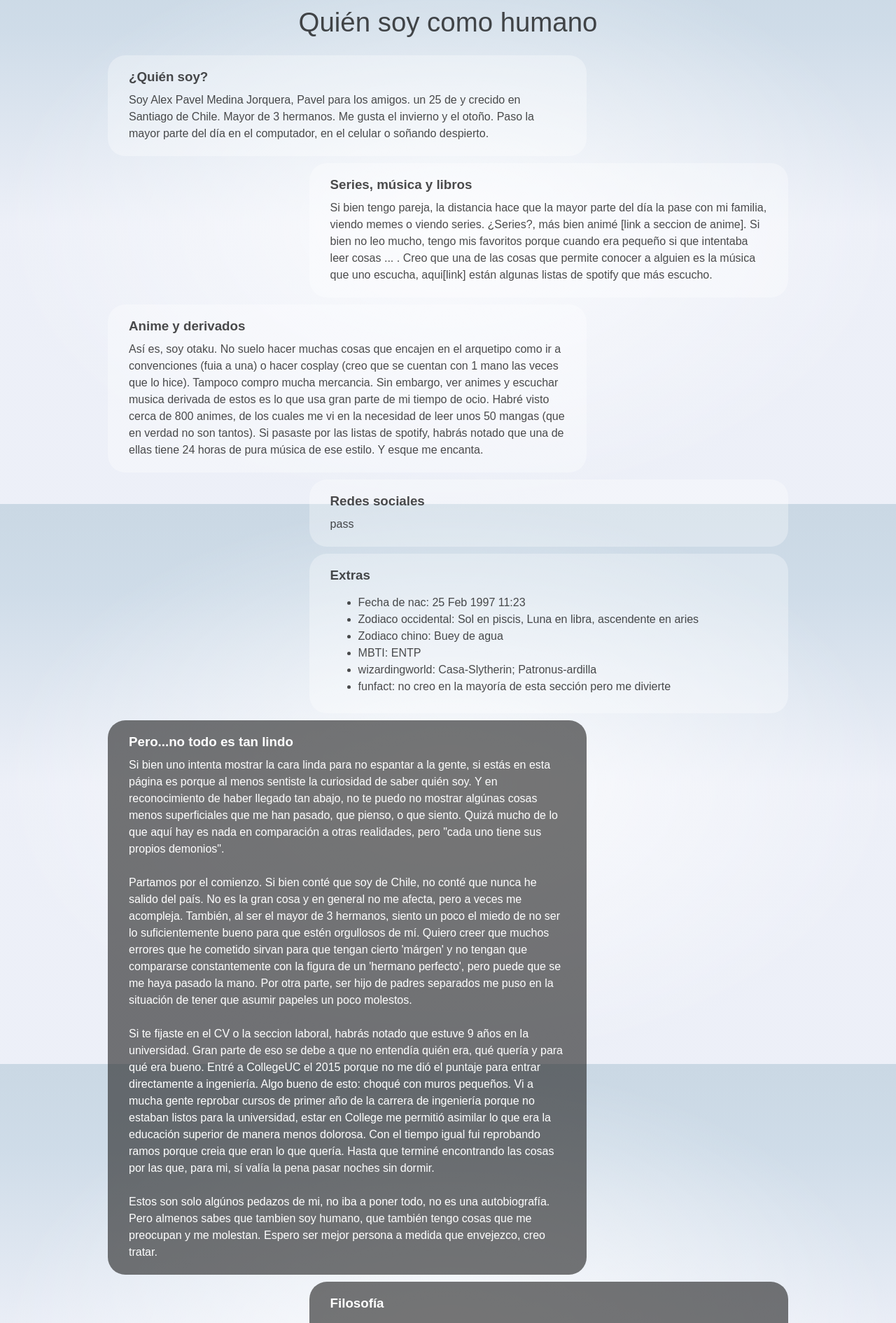
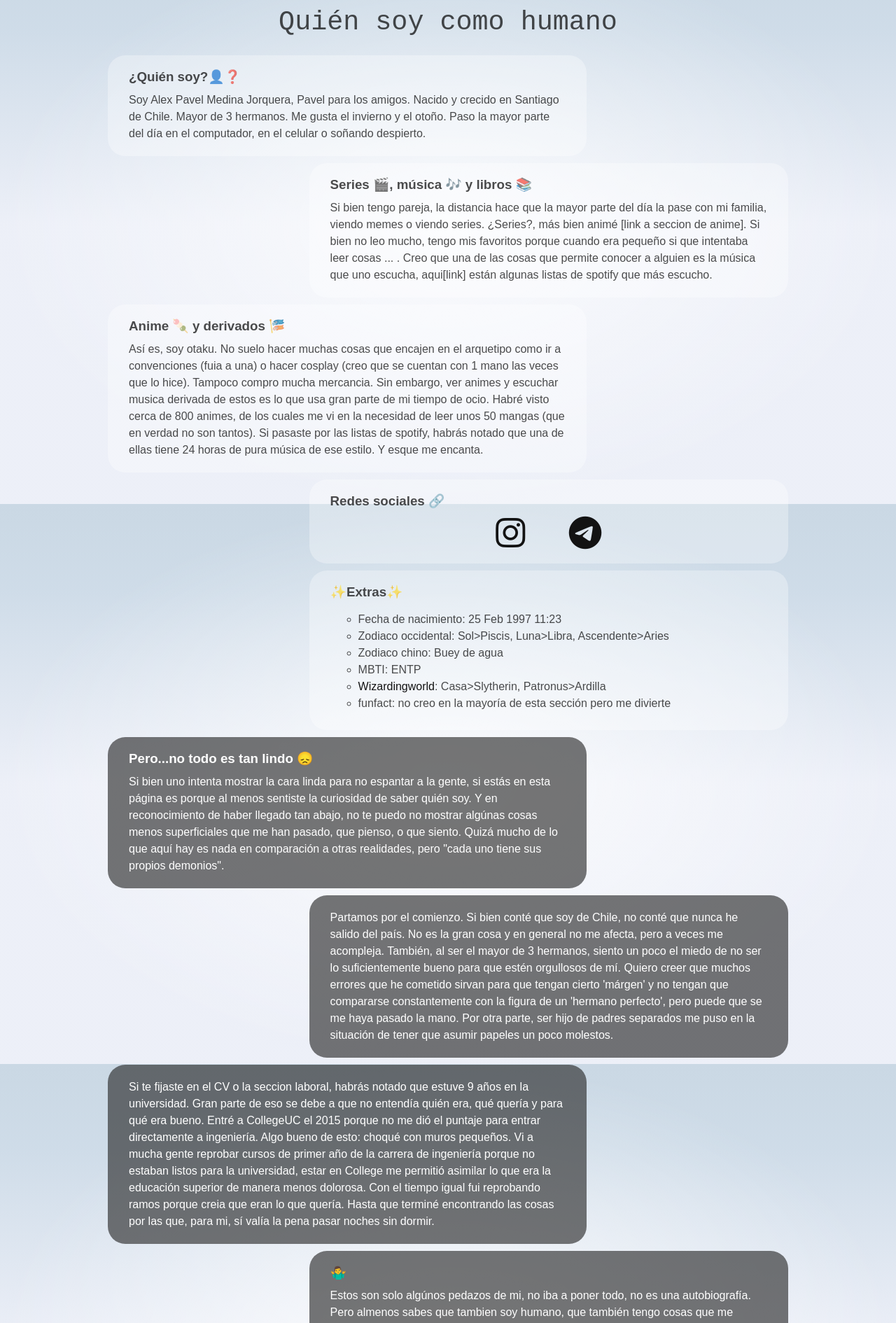
Before and after one commit to alichwan/home-page, a SvelteKit app: page /persona in a window 1280 px wide. Shown: the part 80-1970 px from the top of the page at 70% size. Built offline with nearby package versions, Linux system fonts and the light colour scheme.

Commit message:
feat(a lot of thing really)

```diff
--- a/src/app.html
+++ b/src/app.html
@@ -4,6 +4,7 @@
 		<meta charset="utf-8" />
 		<link rel="icon" href="%sveltekit.assets%/favicon.png" />
 		<meta name="viewport" content="width=device-width" />
+		<script src="https://kit.fontawesome.com/711e3f83af.js" crossorigin="anonymous"></script>
 		%sveltekit.head%
 	</head>
 	<body data-sveltekit-preload-data="hover">
--- a/src/routes/+layout.svelte
+++ b/src/routes/+layout.svelte
@@ -23,14 +23,15 @@
 		min-height: 100vh;
 	}
 
-	.work-theme {
-		background-color: rgb(66, 66, 66);
-		color: rgb(134, 255, 255);
+	.app.work-theme {
+		background: rgb(0,0,0);
+		background: linear-gradient(171deg, rgba(0,0,0,0.89) 5%, rgba(56,56,56,0.86) 28%, rgba(0,0,0,0.91) 48%, rgba(82,82,82,0.87) 73%, rgba(0,0,0,0.86) 94%);
+		color: rgb(92, 255, 255);
 	}
 
-	.life-theme {
+	.app.life-theme {
 		background: rgb(255,244,0);
-		background: linear-gradient(159deg, rgba(255,244,0,0.9164259453781513) 7%, rgba(5,255,0,0.5970982142857143) 26%, rgba(255,0,215,0.8267900910364145) 38%, rgba(136,0,255,0.8744091386554622) 57%, rgba(85,0,255,1) 81%, rgba(0,17,122,0.8688068977591037) 97%);
+		background: linear-gradient(159deg, rgba(255,244,0,0.92) 7%, rgba(5,255,0,0.60) 26%, rgba(255,0,215,0.83) 38%, rgba(136,0,255,0.87) 57%, rgba(85,0,255,1) 81%, rgba(0,17,122,0.87) 97%);
 		color: black;
 	}
 
@@ -51,10 +52,24 @@
 		justify-content: center;
 		align-items: center;
 		padding: 12px;
+		color: white;
 	}
 
 	footer a {
 		font-weight: bold;
+		color: white;
+		animation-name: color-change;
+		animation-duration: 2s ;
+		animation-iteration-count: infinite;
+		animation-direction: alternate;
+
+	}
+
+	@keyframes color-change {
+	0%   {color: rgb(250, 123, 123);}
+	25%  {color: rgb(255, 255, 154);}
+	50%  {color: rgb(38, 168, 255);}
+	100% {color: rgb(71, 255, 175);}
 	}
 
 	@media (min-width: 480px) {
--- a/src/routes/Header.svelte
+++ b/src/routes/Header.svelte
@@ -2,7 +2,11 @@
 	import { page } from '$app/stores';
 
 	export let specialClass = 'no-special';
-
+	if ($page.url.pathname==="/persona") {
+		specialClass = 'life-theme'
+	} else if ($page.url.pathname==="/laboral-academico") {
+		specialClass = 'work-theme'
+	}
 </script>
 
 <header>
@@ -101,4 +105,11 @@
 	nav button:hover {
 		color: var(--color-theme-1);
 	}
+
+	@media (max-width: 480px) {
+		header {
+			position: fixed;
+			z-index:10;
+		}
+	}
 </style>
--- a/src/routes/laboral-academico/+page.svelte
+++ b/src/routes/laboral-academico/+page.svelte
@@ -8,42 +8,42 @@
 </svelte:head>
 
 <div class="wraper">
-	<h1>Quién soy para el mercado</h1>
+	<h1>Quién soy trabajando</h1>
 
-	<Card title={'Estudios'} side="right">
+	<Card title={'Estudio 🎓'} side="right">
 		pass
 	</Card>
 
-	<Card title={'Experiencia laboral'} side="left">
+	<Card title={'Experiencia laboral 💼'} side="left">
 		pass
 	</Card>
 
-	<Card title={'Investigación'} side="right">
+	<Card title={'Investigación 👨🏼‍🔬🔎'} side="right">
 		pass
 	</Card>
 
-	<Card title={'Habilidades transversales'} side="left">
+	<Card title={'Habilidades transversales 💪'} side="left">
 		pass
 	</Card>
 
-	<Card title={'Extras'} side="right">
+	<Card title={'✨Extras✨'} side="right">
 		pass
 	</Card>
 
-	<Card title={'Redes'} side="left">
+	<Card title={'Redes 🔗'} side="left">
 		pass
 	</Card>
 
-	<Card title={'Nivel de Inglés'} side="right">
+	<Card title={'Nivel de Inglés 🇬🇧🇺🇸'} side="right">
 		Esto debería ser una burbuja
 	</Card>
-	<Card title={'Herramientas > Datos'} side="left">
+	<Card title={'Herramientas 🛠️ > Datos 📊'} side="left">
 		pass
 	</Card>
-	<Card title={'Herramientas > Machine Learning'} side="right">
+	<Card title={'Herramientas > Machine Learning 🤖'} side="right">
 		pass
 	</Card>
-	<Card title={'Herramientas > Desarrollo'} side="left">
+	<Card title={'Herramientas > Desarrollo 🧑‍💻'} side="left">
 		pass
 	</Card>
 
@@ -51,5 +51,8 @@
 </div>
 
 <style>
+	h1 {
+		font-family: 'rockwell', monospace;
+	}
 
 </style>
--- a/src/routes/persona/+page.svelte
+++ b/src/routes/persona/+page.svelte
@@ -1,5 +1,16 @@
 <script>
-	import Card from "../Card.svelte"
+	import Card from '../Card.svelte';
+
+	let iterFont = 'marker felt';
+
+	let m = { x: 0, y: 0 };
+	$: iterFont = m.x < 300 && m.y < 300 ? 'marker felt' : 'chalkduster';
+
+	function handleMousemove(event) {
+		m.x = event.clientX;
+		m.y = event.clientY;
+		console.log(m);
+	}
 </script>
 
 <svelte:head>
@@ -7,59 +18,132 @@
 	<meta name="description" content="About Pavel as a person" />
 </svelte:head>
 
-<div class="wrapper">
-	<h1>Quién soy como humano</h1>
+<div class="wrapper" on:mousemove={handleMousemove}>
+	<h1 style="font-family: {iterFont}, monospace;">Quién soy como humano</h1>
 
-	<Card title={'¿Quién soy?'} side="left">
-		Soy Alex Pavel Medina Jorquera, Pavel para los amigos. un 25 de y crecido en Santiago de Chile. Mayor de 3 hermanos. Me gusta el invierno y el otoño. Paso la mayor parte del día en el computador, en el celular o soñando despierto.
+	<Card title={'¿Quién soy?👤❓'} side="left">
+		Soy Alex Pavel Medina Jorquera, Pavel para los amigos. Nacido y crecido en Santiago de Chile.
+		Mayor de 3 hermanos. Me gusta el invierno y el otoño. Paso la mayor parte del día en el
+		computador, en el celular o soñando despierto.
 	</Card>
 
-	<Card title={'Series, música y libros'} side="right">
-		Si bien tengo pareja, la distancia hace que la mayor parte del día la pase con mi familia, viendo memes o viendo series. ¿Series?, más bien animé [link a seccion de anime]. Si bien no leo mucho, tengo mis favoritos porque cuando era pequeño si que intentaba leer cosas ... . Creo que una de las cosas que permite conocer a alguien es la música que uno escucha, aqui[link] están algunas listas de spotify que más escucho.
+	<Card title={'Series 🎬, música 🎶 y libros 📚'} side="right">
+		Si bien tengo pareja, la distancia hace que la mayor parte del día la pase con mi familia,
+		viendo memes o viendo series. ¿Series?, más bien animé [link a seccion de anime]. Si bien no leo
+		mucho, tengo mis favoritos porque cuando era pequeño si que intentaba leer cosas ... . Creo que
+		una de las cosas que permite conocer a alguien es la música que uno escucha, aqui[link] están
+		algunas listas de spotify que más escucho.
 	</Card>
 
-	<Card title={'Anime y derivados'} side="left">
-		Así es, soy otaku. No suelo hacer muchas cosas que encajen en el arquetipo como ir a convenciones (fuia a una) o hacer cosplay (creo que se cuentan con 1 mano las veces que lo hice). Tampoco compro mucha mercancia. Sin embargo, ver animes y escuchar musica derivada de estos es lo que usa gran parte de mi tiempo de ocio. Habré visto cerca de 800 animes, de los cuales me vi en la necesidad de leer unos 50 mangas (que en verdad no son tantos). Si pasaste por las listas de spotify, habrás notado que una de ellas tiene 24 horas de pura música de ese estilo. Y esque me encanta.
+	<Card title={'Anime 🍡 y derivados 🎏'} side="left">
+		Así es, soy otaku. No suelo hacer muchas cosas que encajen en el arquetipo como ir a
+		convenciones (fuia a una) o hacer cosplay (creo que se cuentan con 1 mano las veces que lo
+		hice). Tampoco compro mucha mercancia. Sin embargo, ver animes y escuchar musica derivada de
+		estos es lo que usa gran parte de mi tiempo de ocio. Habré visto cerca de 800 animes, de los
+		cuales me vi en la necesidad de leer unos 50 mangas (que en verdad no son tantos). Si pasaste
+		por las listas de spotify, habrás notado que una de ellas tiene 24 horas de pura música de ese
+		estilo. Y esque me encanta.
 	</Card>
 
-	<Card title={'Redes sociales'} side="right">
-		pass
+	<Card title={'Redes sociales 🔗'} side="right">
+		<ul class="redes">
+			<li>
+				<a target="_blank" rel="noreferrer" href="https://www.instagram.com/alichwan_/"><i class="fa-brands fa-instagram fa-3x" /></a
+				>
+			</li>
+			<li><a target="_blank" rel="noreferrer" href="https://t.me/alichwan"><i class="fa-brands fa-telegram fa-3x" /></a></li>
+		</ul>
 	</Card>
 
-	<Card title={'Extras'} side="right">
-		<ul>
-			<li>Fecha de nac: 25 Feb 1997 11:23</li>
-			<li>Zodiaco occidental: Sol en piscis, Luna en libra, ascendente en aries</li>
+	<Card title={'✨Extras✨'} side="right">
+		<ul style="list-style-type: circle;">
+			<li>Fecha de nacimiento: 25 Feb 1997 11:23</li>
+			<li>Zodiaco occidental: Sol>Piscis, Luna>Libra, Ascendente>Aries</li>
 			<li>Zodiaco chino: Buey de agua</li>
 			<li>MBTI: ENTP</li>
-			<li>wizardingworld: Casa-Slytherin; Patronus-ardilla</li>
+			<li>
+				<a href="https://www.wizardingworld.com/">Wizardingworld</a>: Casa>Slytherin,
+				Patronus>Ardilla
+			</li>
 			<li>funfact: no creo en la mayoría de esta sección pero me divierte</li>
 		</ul>
 	</Card>
 
-	<Card title={'Pero...no todo es tan lindo'} side="left" theme="dark">
-		Si bien uno intenta mostrar la cara linda para no espantar a la gente, si estás en esta página es porque al menos sentiste la curiosidad de saber quién soy. Y en reconocimiento de haber llegado tan abajo, no te puedo no mostrar algúnas cosas menos superficiales que me han pasado, que pienso, o que siento. Quizá mucho de lo que aquí hay es nada en comparación a otras realidades, pero "cada uno tiene sus propios demonios".
-		<br>
-		<br>
-		Partamos por el comienzo. Si bien conté que soy de Chile, no conté que nunca he salido del país. No es la gran cosa y en general no me afecta, pero a veces me acompleja. También, al ser el mayor de 3 hermanos, siento un poco el miedo de no ser lo suficientemente bueno para que estén orgullosos de mí. Quiero creer que muchos errores que he cometido sirvan para que tengan cierto 'márgen' y no tengan que compararse constantemente con la figura de un 'hermano perfecto', pero puede que se me haya pasado la mano. Por otra parte, ser hijo de padres separados me puso en la situación de tener que asumir papeles un poco molestos.
-		<br>
-		<br>
-		Si te fijaste en el CV o la seccion laboral, habrás notado que estuve 9 años en la universidad. Gran parte de eso se debe a que no entendía quién era, qué quería y para qué era bueno. Entré a CollegeUC el 2015 porque no me dió el puntaje para entrar directamente a ingeniería. Algo bueno de esto: choqué con muros pequeños. Vi a mucha gente reprobar cursos de primer año de la carrera de ingeniería porque no estaban listos para la universidad, estar en College me permitió asimilar lo que era la educación superior de manera menos dolorosa. Con el tiempo igual fui reprobando ramos porque creia que eran lo que quería. Hasta que terminé encontrando las cosas por las que, para mi, sí valía la pena pasar noches sin dormir.
-		<br>
-		<br>
-		Estos son solo algúnos pedazos de mi, no iba a poner todo, no es una autobiografía. Pero almenos sabes que tambien soy humano, que también tengo cosas que me preocupan y me molestan. Espero ser mejor persona a medida que envejezco, creo tratar.
+	<Card title={'Pero...no todo es tan lindo 😞'} side="left" theme="dark">
+		Si bien uno intenta mostrar la cara linda para no espantar a la gente, si estás en esta página
+		es porque al menos sentiste la curiosidad de saber quién soy. Y en reconocimiento de haber
+		llegado tan abajo, no te puedo no mostrar algúnas cosas menos superficiales que me han pasado,
+		que pienso, o que siento. Quizá mucho de lo que aquí hay es nada en comparación a otras
+		realidades, pero "cada uno tiene sus propios demonios".
 	</Card>
 
-	<Card title={'Filosofía'} side="right" theme="dark">
+	<Card title={''} side="right" theme="dark">
+		Partamos por el comienzo. Si bien conté que soy de Chile, no conté que nunca he salido del país.
+		No es la gran cosa y en general no me afecta, pero a veces me acompleja. También, al ser el
+		mayor de 3 hermanos, siento un poco el miedo de no ser lo suficientemente bueno para que estén
+		orgullosos de mí. Quiero creer que muchos errores que he cometido sirvan para que tengan cierto
+		'márgen' y no tengan que compararse constantemente con la figura de un 'hermano perfecto', pero
+		puede que se me haya pasado la mano. Por otra parte, ser hijo de padres separados me puso en la
+		situación de tener que asumir papeles un poco molestos.
+	</Card>
+
+	<Card title={''} side="left" theme="dark">
+		Si te fijaste en el CV o la seccion laboral, habrás notado que estuve 9 años en la universidad.
+		Gran parte de eso se debe a que no entendía quién era, qué quería y para qué era bueno. Entré a
+		CollegeUC el 2015 porque no me dió el puntaje para entrar directamente a ingeniería. Algo bueno
+		de esto: choqué con muros pequeños. Vi a mucha gente reprobar cursos de primer año de la carrera
+		de ingeniería porque no estaban listos para la universidad, estar en College me permitió
+		asimilar lo que era la educación superior de manera menos dolorosa. Con el tiempo igual fui
+		reprobando ramos porque creia que eran lo que quería. Hasta que terminé encontrando las cosas
+		por las que, para mi, sí valía la pena pasar noches sin dormir.
+	</Card>
+
+	<Card title={'🤷‍♂️'} side="right" theme="dark">
+		Estos son solo algúnos pedazos de mi, no iba a poner todo, no es una autobiografía. Pero almenos
+		sabes que tambien soy humano, que también tengo cosas que me preocupan y me molestan. Espero ser
+		mejor persona a medida que envejezco, o al menos lo intento.
+	</Card>
+
+	<Card title={'Filosofía 🧐'} side="left" theme="dark">
 		<ul>
 			<li><h4>Nunca te rindas cuando encuentras lo que quieres</h4></li>
 			<li><h4>Cada uno tiene sus demonios, se amable</h4></li>
 			<li><h4>Otros</h4></li>
 		</ul>
 	</Card>
-
 </div>
 
 <style>
+	ul.redes {
+		position: relative;
+		padding: 0;
+		margin: 0;
+		height: 3em;
+		display: flex;
+		justify-content: center;
+		align-items: center;
+		list-style: none;
+	}
 
+	.redes li {
+		position: relative;
+		height: 100%;
+		margin: 0 5%;
+	}
+
+	a {
+		animation-name: bw-change;
+		animation-duration: 3s;
+		animation-iteration-count: infinite;
+		animation-direction: alternate;
+	}
+
+	@keyframes bw-change {
+		0% {
+			color: rgb(255, 255, 255);
+		}
+		50% {
+			color: rgb(0, 0, 0);
+		}
+	}
 </style>
--- a/src/routes/styles.css
+++ b/src/routes/styles.css
@@ -14,13 +14,11 @@
 	--column-margin-top: 4rem;
 	font-family: var(--font-body);
 	color: var(--color-text);
-	--la-background: black;
-	--la-color: aqua;
-	--pers-background: magenta;
 }
 
 body {
 	min-height: 100vh;
+	min-width: 470px;
 	margin: 0;
 	background-attachment: fixed;
 	background-color: var(--color-bg-1);
```
